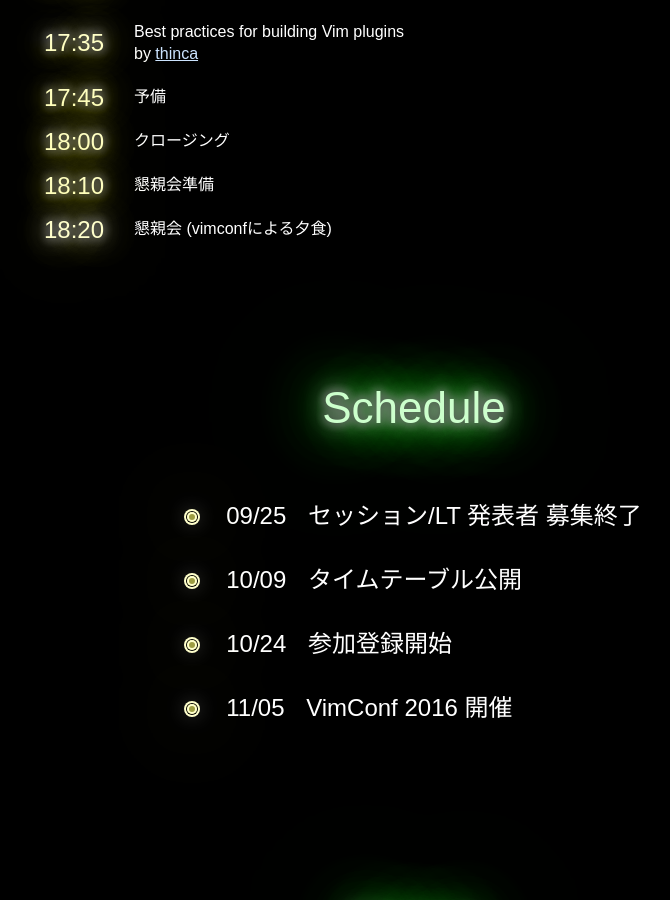
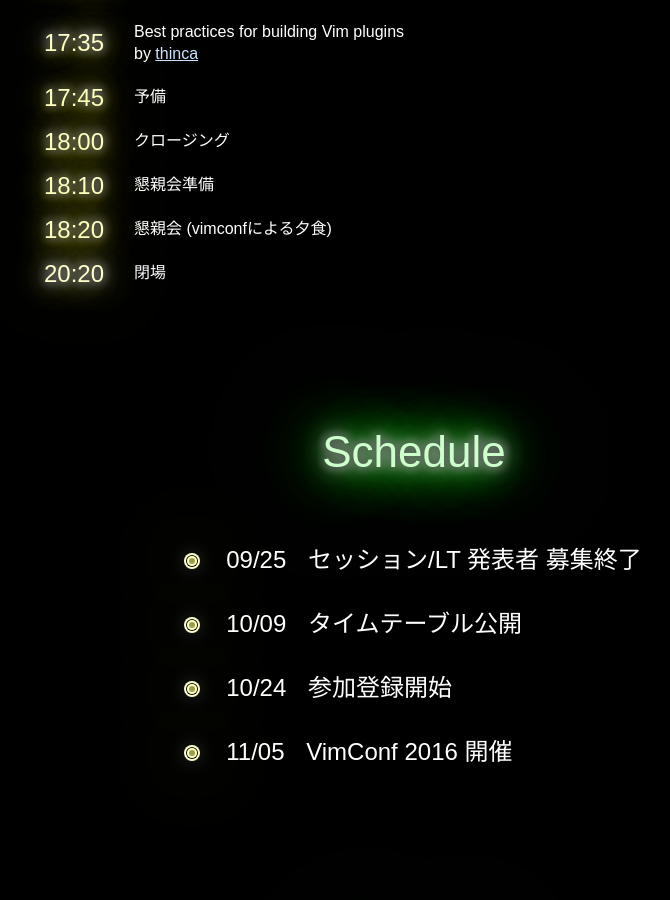
Before and after one commit to vim-jp/vimconf.org, a Jekyll site: the page built from 2016/index.html, in a window 1280 px wide and 900 px high, scrolled down 2229 px. Shown: the whole window, without its empty margins (226-896 px from the left). Built offline with Jekyll 4.4.1, drawn with Linux system fonts in a browser that asks for light colours; some web fonts are replaced.

Commit message:
Update timetable (Add Doors closed)

```diff
--- a/_data/2016/timetable.yml
+++ b/_data/2016/timetable.yml
@@ -137,3 +137,7 @@
 - start: "18:20"
   title: Party (w/ dinner by vimconf)
   title-i18n: 懇親会 (vimconfによる夕食)
+
+- start: "20:20"
+  title: Doors closed
+  title-i18n: 閉場
```
